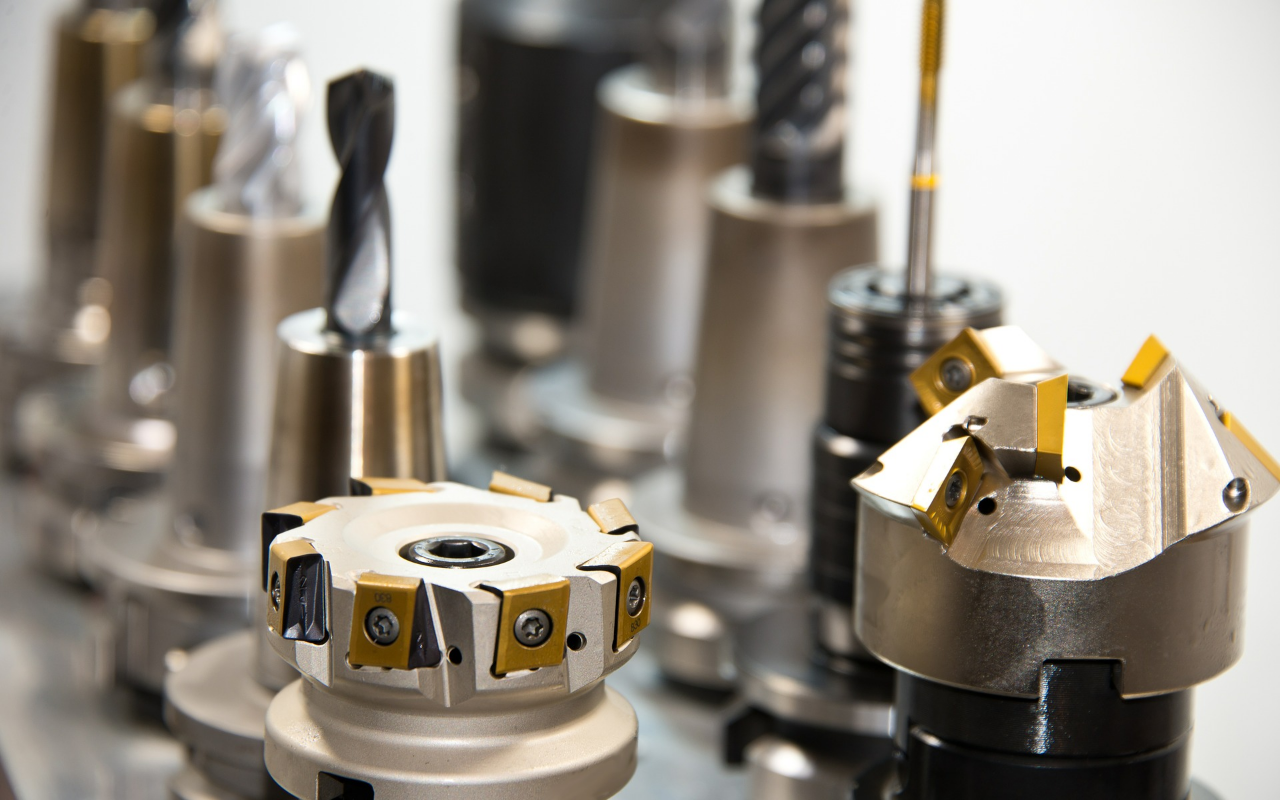
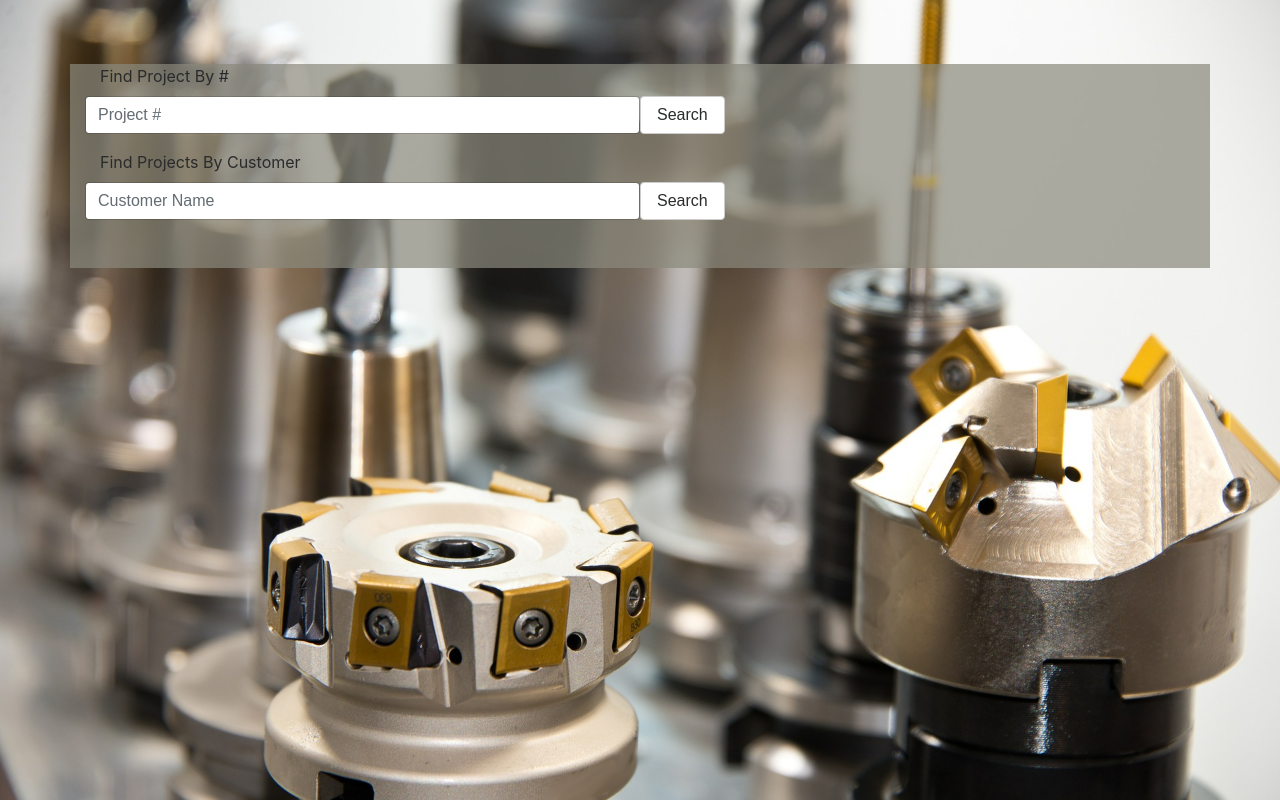
Before and after one commit to atorres6d5/Industry-frontend, a React (Create React App) app in the folder industry/: page /lookUpProject in a window 1280 px wide. Built offline with nearby package versions, Linux system fonts and the light colour scheme.

Commit message:
added look up project component and form fields to search for projects, searching for project by id works

```diff
--- a/industry/public/industry.css
+++ b/industry/public/industry.css
@@ -30,11 +30,20 @@
   background-color: #D2D7DF;
   margin: 1rem;
   padding: 1rem;
+  border-radius: 5px;
 }
 
 .actionbuttons{
   background-color: #D2D7DF;
   padding: 2rem;
+  border-radius: 5px;
+}
+
+.searchProject{
+  margin-top: 4rem;
+  background-color: rgba(138,137,124, 0.7);
+  padding-bottom: 2rem;
+
 }
 
 header{
@@ -49,9 +58,11 @@ header{
   background-color: #353535;
   color: #FFFFFF;
   margin: 2rem;
+  border-radius: 5px;
 }
 
 body{
   background-image: url("./images/drill.jpg");
   background-size: cover;
+  background-repeat: no-repeat;
 }
--- a/industry/src/components/Worker.js
+++ b/industry/src/components/Worker.js
@@ -3,7 +3,7 @@ import React from 'react';
 const Worker = ({picture, name, hireDate, clockTime}) => (
   <div className='container workerData'>
     <div className="row justify-content-start">
-      <div className="col-6">
+      <div className="col-10">
         <p>Clocked In at: {clockTime}
         <br/>
         Name: {name}
--- /dev/null
+++ b/industry/src/components/lookupProject.js
@@ -0,0 +1,71 @@
+import React, { Component } from 'react';
+import ProjectData from './projectdata'
+const axios = require('axios')
+
+const devURL = 'http://localhost:3000'
+
+class lookUpProject extends Component {
+  constructor(props){
+    super(props)
+    this.state={
+      searchResults:[],
+      searchIdInput:"",
+      searchByCustomer:""
+    }
+    this.handleIDchange = this.handleIDchange.bind(this)
+    this.handleNameChange = this.handleNameChange.bind(this)
+  }
+
+  handleIDchange(event){
+    this.setState({searchIdInput: event.target.value})
+  }
+
+  handleNameChange(event){
+    this.setState({searchByCustomer: event.target.value})
+  }
+
+  searchById = async (e) => {
+    e.preventDefault()
+    const input = parseInt(this.state.searchIdInput)
+    const token = localStorage.getItem('Industry Token')
+
+    await axios.get(`${devURL}/api/projects/${input}`, {headers: {token}}).then(result=>{
+      console.log(result);
+      this.setState({searchResults:[result.data]})
+    })
+  }
+
+  render() {
+    return (
+      <div>
+        <div className="container searchProject">
+          <form className="container" onSubmit={this.searchById}>
+            <div className="form-group">
+                <label htmlFor="search-by-projectNO">Find Project By #</label>
+                <div className="row">
+                  <input type="ProjectID" className="form-control col-6 " id="projectNO" placeholder="Project #" onChange={this.handleIDchange}/>
+                  <button className="btn btn-secondary" type="submit">Search</button>
+                </div>
+              </div>
+          </form>
+          <form className="container" >
+            <div className="form-group">
+                <label htmlFor="search-by-customer">Find Projects By Customer</label>
+                <div className="row">
+                  <input type="customer" className="form-control col-6 " id="customer" placeholder="Customer Name" onChange={this.handleNameChange}/>
+                  <button className="btn btn-secondary" type="submit">Search</button>
+                </div>
+              </div>
+          </form>
+        </div>
+        <div className="container">
+          {this.state.searchResults.length>0 ? <ProjectData projects={this.state.searchResults} />: null
+          }
+        </div>
+      </div>
+    );
+  }
+
+}
+
+export default lookUpProject;
--- /dev/null
+++ b/industry/src/components/projectdata.js
@@ -0,0 +1,34 @@
+import React from 'react';
+
+const ProjectData = ({projects}) => (
+  <div className="container">
+    <div className="table-responsive">
+      <table className="table">
+        <thead>
+          <tr>
+            <th scope="col">Project #</th>
+            <th scope="col">Qty. Needed</th>
+            <th scope="col">Customer</th>
+            <th scope="col">Due Date</th>
+            <th scope="col">Parts Made</th>
+          </tr>
+        </thead>
+        <tbody>
+          {projects.map((project, index)=>{
+            return(
+              <tr key={index}>
+                <th scope="row">{project.id}</th>
+                <td>{project.Part_count}</td>
+                <td>{project.customer}</td>
+                <td>{project.due_date.slice(0,10)}</td>
+                <td>{project.Parts_made}</td>
+              </tr>
+            )
+          })}
+        </tbody>
+      </table>
+    </div>
+  </div>
+);
+
+export default ProjectData;
--- a/industry/src/containers/userDash.js
+++ b/industry/src/containers/userDash.js
@@ -14,41 +14,41 @@ class UserDash extends Component {
       hireDate:null,
       token:localStorage.getItem('Industry Token'),
       empID:null,
-      hireDate:null
+      hireDate:null,
+      projects:[]
     }
   }
 
-  decodeToken(){
+   async decodeToken(){
     const token = this.state.token
-    axios.get(`${devURL}/logs/clockIn/token`, {headers:{token}}).then(result=>{
-      // console.log(result.data)
+    await axios.get(`${devURL}/logs/clockIn/token`, {headers:{token}}).then(result=>{
       this.setState({empID:result.data.id})
-      return result.data.id
     })
   }
 
-  getWorkerData(id){
-    axios.get(`${devURL}/admin/getUser/${id}`).then(result=>{
+  async getWorkerData(id){
+    await axios.get(`${devURL}/admin/getUser/${id}`).then(result=>{
       this.setState({
-        name:result.name,
-        hireDate:result.created_at.slice(0,10)
+        name:result.data.name,
+        hireDate:result.data.created_at.slice(0,10)
       })
     })
-
   }
 
-  componentDidMount(){
-    this.decodeToken()
+  async componentWillMount(){
+    await this.decodeToken()
+    await this.getWorkerData(this.state.empID)
   }
 
 
 
   render() {
 
+
     return (
       <div className="container dashboard">
         <div className="row justify-content-between">
-          <div className="col-4">
+          <div className="col-5">
             <Worker clockTime="12:00" picture={this.props.picture} name={this.state.name} hireDate={this.state.hireDate}/>
           </div>
           <div className="col-6 d-flex align-items-center">
--- a/industry/src/routes/index.js
+++ b/industry/src/routes/index.js
@@ -1,18 +1,44 @@
-import React from 'react'
+import React, { Component } from 'react'
 import {BrowserRouter, Route, Switch} from 'react-router-dom'
 import Login from '../components/Login'
 import UserDash from '../containers/userDash';
+import lookUpProject from '../components/lookupProject'
 
 
 
 
+// class Routes extends Component {
+//   constructor(props){
+//     super(props)
+//     this.state = {
+//       empID:null,
+//       empName:null,
+//       clockInTime:null
+//     }
+//   }
+//
+//   render() {
+//     return (
+//       <BrowserRouter>
+//         <Switch>
+//           <Route path="/" exact component = {()=>{<Login />}}/>
+//           <Route path="/dashboard" exact component ={()=>{<UserDash />}}/>
+//         </Switch>
+//       </BrowserRouter>
+//     );
+//   }
+//
+// }
 
+// export default Routes;
+//
 
 export default ()=>(
   <BrowserRouter>
     <Switch>
-      <Route path="/" exact component = {Login}/>
-      <Route path="/dashboard" exact component ={UserDash}/>
+      <Route path="/" exact component = {Login} />
+      <Route path="/dashboard" exact component ={UserDash} />
+      <Route path="/lookUpProject" exact component={lookUpProject} />
     </Switch>
   </BrowserRouter>
 )
```
